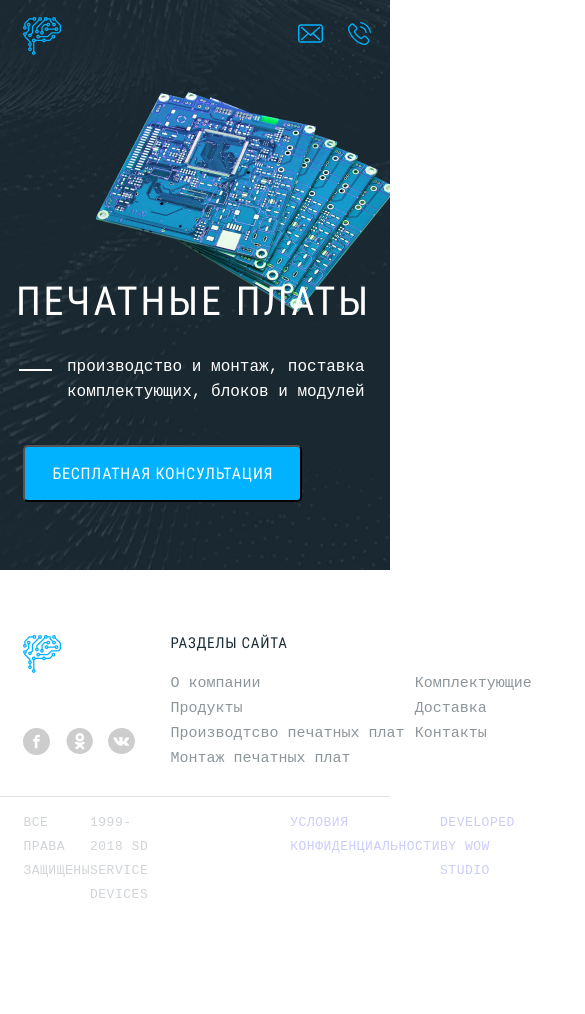
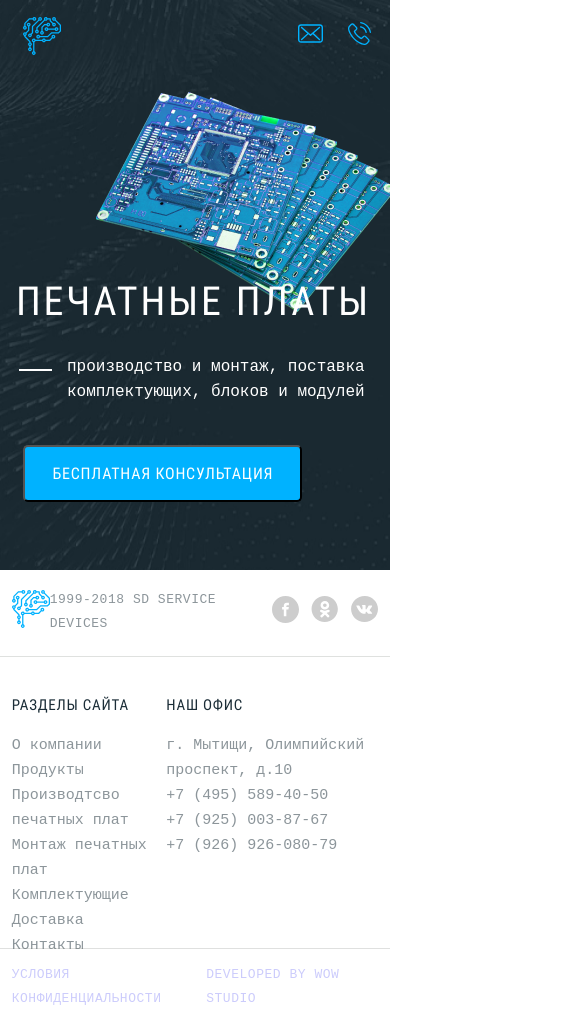
Before and after one commit to anddinara/2020-10-21-smart-device, a website: page source/index.html in a window 390 px wide. Shown: the top 1014 px of the page, 585 px wide, since content can reach past the window. Before the commit the page ends 921 px from the top, so only its background shows below. Drawn offline with nearby package versions, Linux system fonts and the light colour scheme; files that its build step writes are made by us from their sources; files whose address does not match are found by name.

Commit message:
add table footer

```diff
--- a/source/sass/blocks/contact.scss
+++ b/source/sass/blocks/contact.scss
@@ -29,3 +29,9 @@
   opacity: 0.5;
   list-style: none;
 }
+
+@media (max-width: 1024px) {
+  .contact {
+    margin-right: 3%;
+  }
+}
--- a/source/sass/blocks/copyright.scss
+++ b/source/sass/blocks/copyright.scss
@@ -19,3 +19,9 @@
   color: #1B2D37;
   list-style: none;
 }
+
+@media (max-width: 1024px) {
+  .copyright {
+    display: none;
+  }
+}
--- a/source/sass/blocks/logo.scss
+++ b/source/sass/blocks/logo.scss
@@ -38,6 +38,13 @@
   color: #203C42;
 }
 
+@media (max-width: 1024px) {
+  .logo--footer {
+    margin-left: 3%;
+    margin-bottom: 0px;
+  }
+}
+
 @media (max-width: 768px) {
   .logo__image {
     width: 38px;
--- a/source/sass/blocks/main-nav.scss
+++ b/source/sass/blocks/main-nav.scss
@@ -38,3 +38,19 @@
 
   opacity: 0.5;
 }
+
+@media (max-width: 1024px) {
+  .main-nav {
+    margin-left: 3%;
+    margin-right: 0px;
+    width: 243px;
+  }
+
+  .main-nav__list {
+    flex-wrap: nowrap;
+    margin-right: 0px;
+
+    min-height: 175px;
+
+  }
+}
--- a/source/sass/blocks/page-footer.scss
+++ b/source/sass/blocks/page-footer.scss
@@ -29,3 +29,30 @@
   margin: 14px auto;
   max-width: 1600px;
 }
+
+@media (max-width: 1024px) {
+  .page-footer__wrapper {
+    flex-direction: column;
+    flex-grow: wrap;
+
+    margin-top: 18px;
+  }
+
+  .page-footer__media {
+    display: flex;
+    flex-direction: row;
+    align-items: center;
+    justify-content: space-between;
+
+    margin: 0px;
+    padding-bottom: 20px;
+    border-bottom: 1px solid rgba(98, 105, 98, 0.2);;
+  }
+
+  .page-footer__nav {
+    justify-content: space-between;
+
+    margin-top: 40px;
+    padding-bottom: 40px;
+  }
+}
--- a/source/sass/blocks/social.scss
+++ b/source/sass/blocks/social.scss
@@ -10,3 +10,9 @@
   padding: 0;
   margin: 0;
 }
+
+@media (max-width: 1024px) {
+  .social {
+    margin-right: 3%;
+  }
+}
--- a/source/sass/blocks/webside-info.scss
+++ b/source/sass/blocks/webside-info.scss
@@ -23,3 +23,10 @@
 .webside-info__link {
   text-decoration: none;
 }
+
+@media (max-width: 1024px) {
+  .webside-info {
+    margin-left: 3%;
+    margin-right: 3%;
+  }
+}
--- a/source/sass/blocks/website-about.scss
+++ b/source/sass/blocks/website-about.scss
@@ -1,3 +1,20 @@
 .website-about {
-    display: none;
+  display: none;
 }
+
+@media (max-width: 1024px) {
+  .website-about {
+    display: flex;
+
+    font-family: $font-mono;
+    font-style: normal;
+    font-weight: normal;
+    font-size: 13px;
+    line-height: 24px;
+    letter-spacing: 0.04em;
+    text-transform: uppercase;
+    color: #1B2D37;
+
+    opacity: 0.5;
+  }
+}
```
Also changed, not shown: build/css/style.min.css, build/img/icon-facebook.svg (added), build/img/icon-ok.svg (added), build/img/icon-vk.svg (added), 1 other file.
